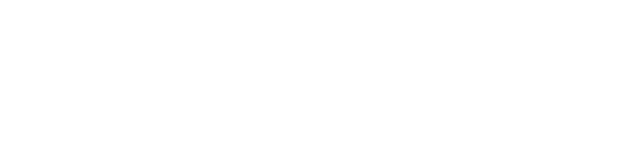
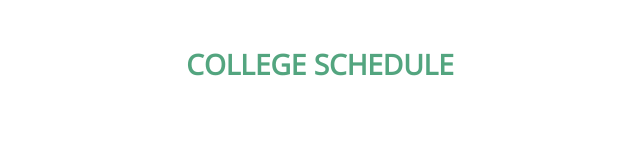
Before and after one commit to parvejpappu100/my-class-routine, a plain HTML site: page index.html in a window 1280 px wide. Shown: the whole page, without its empty margins (320-960 px from the left). Drawn offline with nearby package versions, Linux system fonts and the light colour scheme.

Commit message:
added header

```diff
--- a/index.html
+++ b/index.html
@@ -5,8 +5,25 @@
     <meta http-equiv="X-UA-Compatible" content="IE=edge">
     <meta name="viewport" content="width=device-width, initial-scale=1.0">
     <title>My Class Routine</title>
+    <!-- Bootstrap CSS -->
+    <link href="https://cdn.jsdelivr.net/npm/bootstrap@5.3.0-alpha1/dist/css/bootstrap.min.css" rel="stylesheet" integrity="sha384-GLhlTQ8iRABdZLl6O3oVMWSktQOp6b7In1Zl3/Jr59b6EGGoI1aFkw7cmDA6j6gD" crossorigin="anonymous">
+    <link rel="preconnect" href="https://fonts.googleapis.com">
+    <link rel="preconnect" href="https://fonts.gstatic.com" crossorigin>
+    <link href="https://fonts.googleapis.com/css2?family=EB+Garamond&family=Montserrat&family=Open+Sans&family=Poppins:wght@400;500&family=Work+Sans&display=swap" rel="stylesheet">
+    <link rel="stylesheet" href="styles/style.css">
 </head>
-<body>
+<body class="container">
+    <header>
+        <h3 class=" text-center my-5 text-success text-opacity-75 fw-bold">COLLEGE SCHEDULE</h3>
+    </header>
+    <main>
 
+    </main>
+    <footer>
+
+    </footer>
+
+    <!-- Bootstrap JS -->
+    <script src="https://cdn.jsdelivr.net/npm/bootstrap@5.3.0-alpha1/dist/js/bootstrap.bundle.min.js" integrity="sha384-w76AqPfDkMBDXo30jS1Sgez6pr3x5MlQ1ZAGC+nuZB+EYdgRZgiwxhTBTkF7CXvN" crossorigin="anonymous"></script>
 </body>
 </html>
--- /dev/null
+++ b/styles/style.css
@@ -0,0 +1,3 @@
+body{
+    font-family: 'Open Sans', sans-serif;
+}
```
